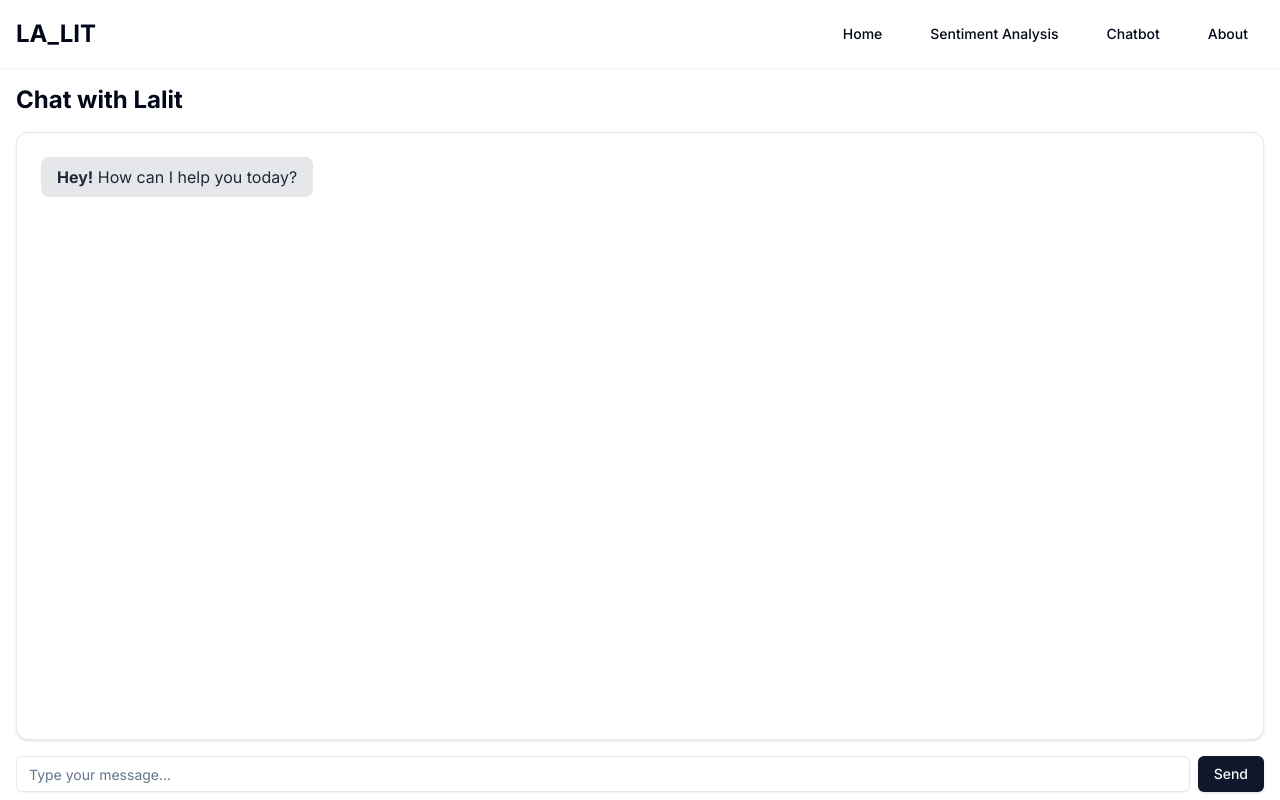
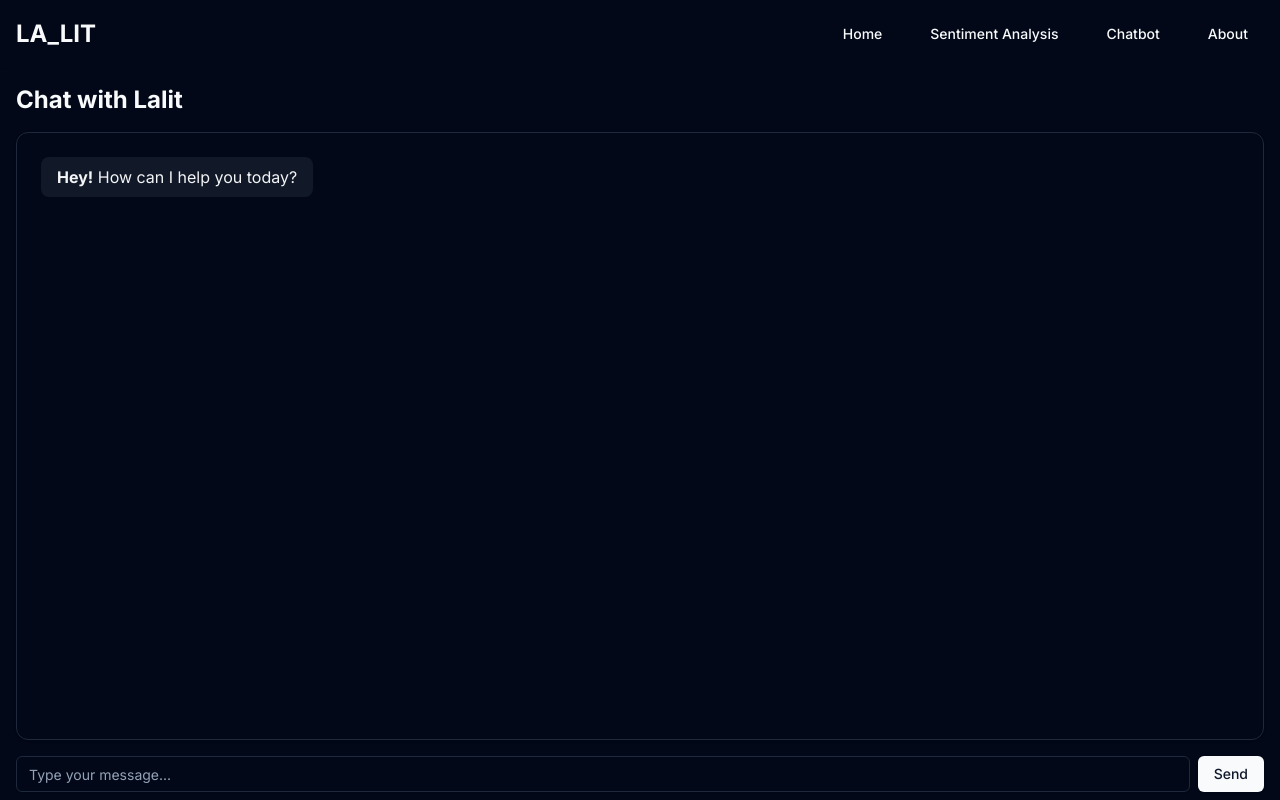
Before and after one commit to AyushAwasthi2384/LA_LIT, a Next.js app: page /chatbot in a window 1280 px wide. Built offline with nearby package versions, Linux system fonts and the light colour scheme; no server answers.

Commit message:
dark theme

```diff
--- a/app/chatbot/page.tsx
+++ b/app/chatbot/page.tsx
@@ -158,7 +158,7 @@ export default function Chatbot() {
                 className={`mb-2 ${message.role === 'user' ? 'text-right' : 'text-left'}`}
               >
                 <span
-                  className={`inline-block max-w-[60rem] py-2 px-4 rounded-lg ${message.role === 'user' ? 'bg-black text-white' : 'bg-gray-200 text-gray-800'
+                  className={`inline-block max-w-[60rem] py-2 px-4 rounded-lg ${message.role === 'user' ? 'bg-gray-500 text-white' : 'bg-gray-900 text-gray-100'
                     }`}
                 >
                   <ReactMarkdown>{message.text}</ReactMarkdown>
--- a/app/globals.css
+++ b/app/globals.css
@@ -3,7 +3,7 @@
 @tailwind utilities;
 
 @layer base {
-  :root {
+  .light {
     --background: 0 0% 100%;
     --foreground: 222.2 84% 4.9%;
 
@@ -35,7 +35,7 @@
     --radius: 0.5rem;
   }
 
-  .dark {
+  :root {
     --background: 222.2 84% 4.9%;
     --foreground: 210 40% 98%;
 
@@ -63,6 +63,8 @@
     --border: 217.2 32.6% 17.5%;
     --input: 217.2 32.6% 17.5%;
     --ring: 212.7 26.8% 83.9%;
+
+    --radius: 0.5rem;
   }
 }
 
--- a/components/Header.tsx
+++ b/components/Header.tsx
@@ -1,9 +1,10 @@
 import Link from 'next/link'
 import { Button } from '@/components/ui/button'
+import { Hubballi } from 'next/font/google'
 
 export default function Header() {
   return (
-    <header className="bg-white shadow-sm">
+    <header className="bg-dark shadow-sm">
       <nav className="mx-auto px-4 py-4 flex justify-between items-center">
         <Link href="/" className="text-2xl font-bold">
           LA_LIT
```
